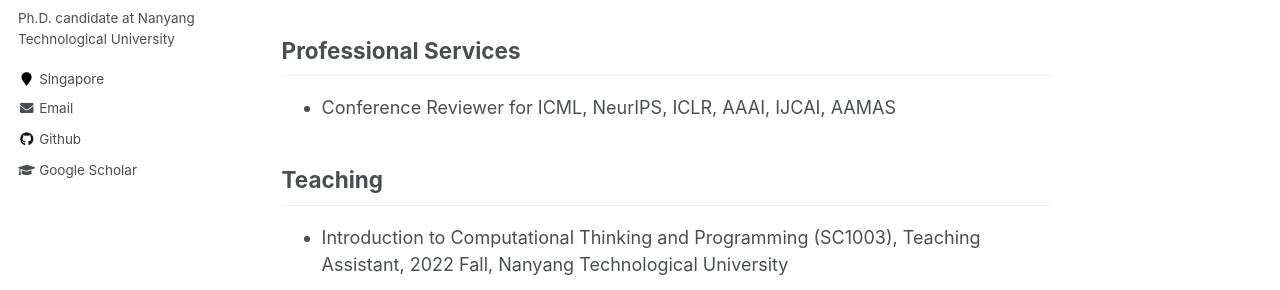
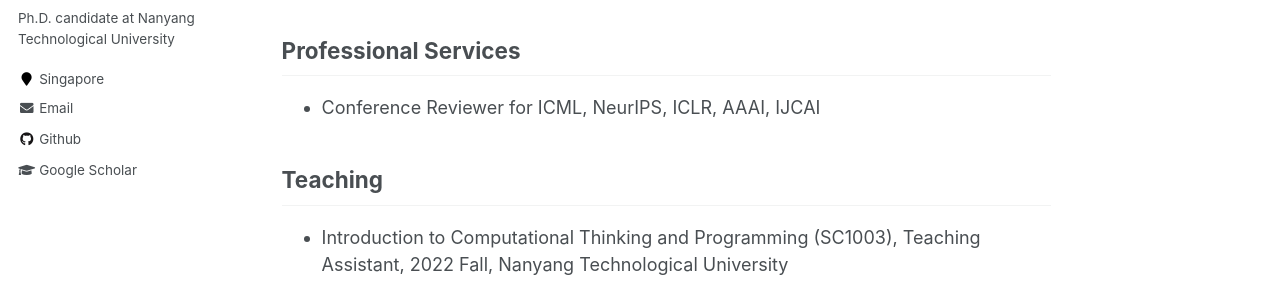
Before and after one commit to kangjie-chen/kangjie-chen.github.io, a Jekyll site: the page built from _pages/about.md, in a window 1280 px wide and 900 px high, scrolled down 1713 px. Shown: the part 259-549 px from the top of the window. Built offline with Jekyll 4.4.1, drawn with Linux system fonts in a browser that asks for light colours.

Commit message:
update reviewer

```diff
--- a/_pages/about.md
+++ b/_pages/about.md
@@ -94,7 +94,7 @@ I am currently a fourth-year Ph.D. student at Nanyang Technological University,
 
 ## Professional Services
 
-- Conference Reviewer for ICML, NeurIPS, ICLR, AAAI, IJCAI, AAMAS
+- Conference Reviewer for ICML, NeurIPS, ICLR, AAAI, IJCAI
 
 
 
```
